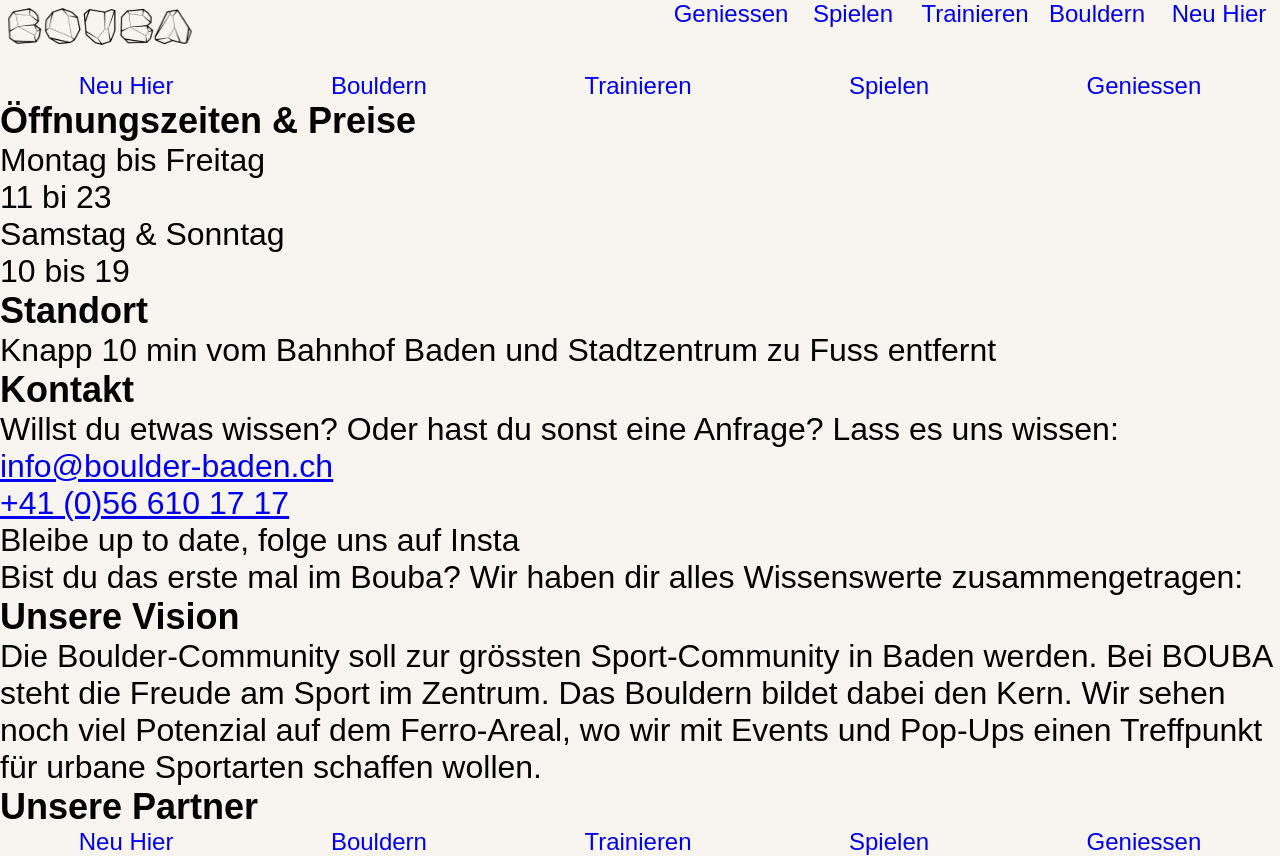
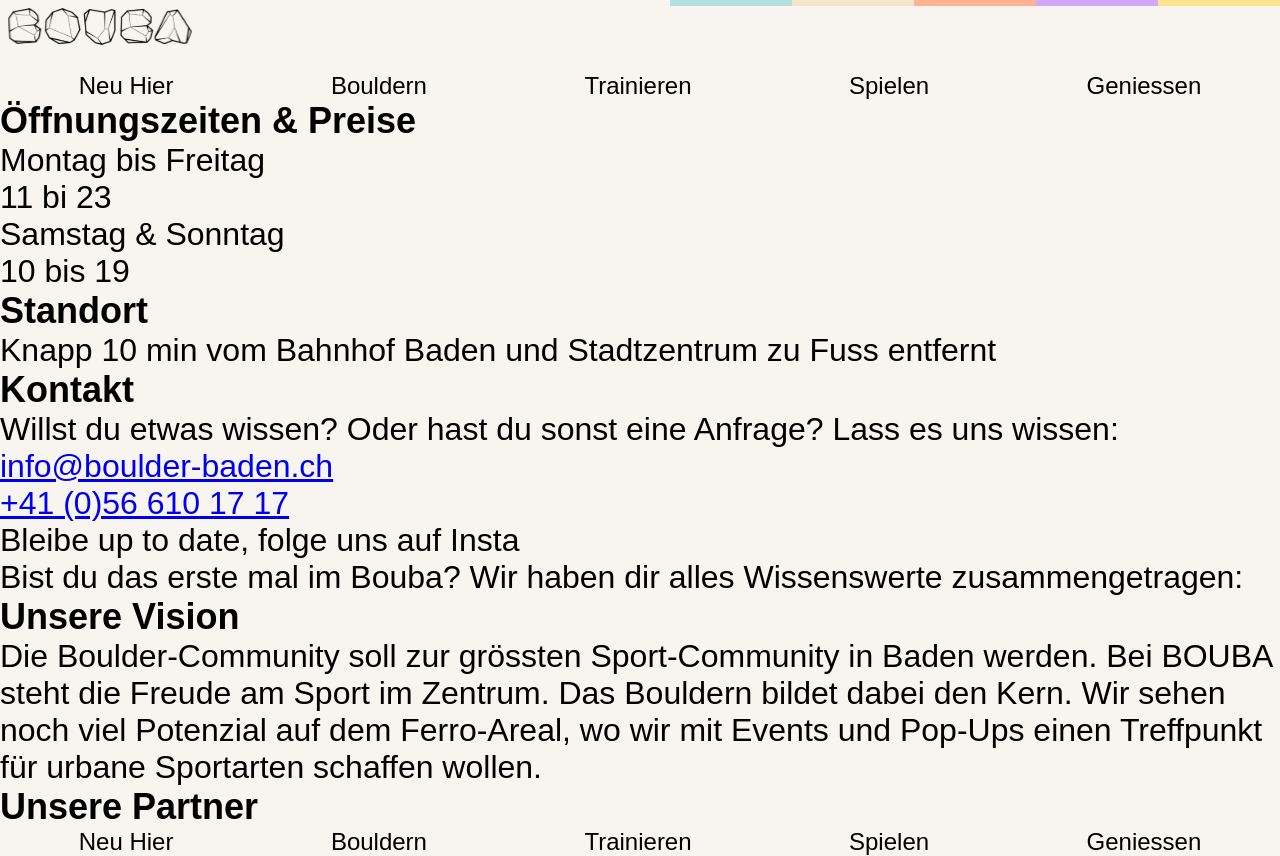
Before and after one commit to escodebar/boulder-baden.ch, a Vue app: page / in a window 1280 px wide. Built offline with nearby package versions, Linux system fonts and the light colour scheme; the HTML template or start-up script is replaced by a standard one.

Commit message:
Let elements of non-mobile header navigation appear

```diff
--- a/src/components/Navigation.vue
+++ b/src/components/Navigation.vue
@@ -22,13 +22,13 @@ defineProps<{
 </script>
 
 <style scoped>
+nav ul li a {
+  color: var(--color-text);
+}
+
 @media (max-width: 767px) {
-  nav ul li {
-    height: 81px;
-  }
   nav ul li a {
     align-items: center;
-    color: var(--color-text);
     display: flex;
     height: 81px;
     justify-content: center;
@@ -62,17 +62,9 @@ defineProps<{
     width: auto;
   }
 
-  nav.header ul {
-    flex-direction: row-reverse;
-  }
-
   nav ul li {
     flex: auto;
     text-align: center;
-  }
-
-  nav.header ul li {
-    width: 122px;
   }
 
   nav ul li a {
@@ -80,5 +72,48 @@ defineProps<{
     width: 100%;
     text-decoration: none;
   }
+
+  nav.header ul {
+    flex-direction: row;
+  }
+
+  nav.header ul li {
+    display: flex;
+    justify-content: center;
+    align-items: center;
+
+    height: var(--appbar-height);
+    overflow: hidden;
+    width: 122px;
+  }
+
+  nav.header ul li a {
+    display: flex;
+    justify-content: center;
+    align-items: end;
+    height: 100%;
+    transform: translateY(calc(-100% + 6px));
+    transition: transform 0.3s ease;
+  }
+
+  nav.header ul li:hover a {
+    transform: translateY(0);
+  }
+
+  nav.header ul li a[href="/neu-hier"] {
+    border-bottom: 6px solid var(--color-neu-hier);
+  }
+  nav.header ul li a[href="/bouldern"] {
+    border-bottom: 6px solid var(--color-bouldern);
+  }
+  nav.header ul li a[href="/trainieren"] {
+    border-bottom: 6px solid var(--color-trainieren);
+  }
+  nav.header ul li a[href="/spielen"] {
+    border-bottom: 6px solid var(--color-spielen);
+  }
+  nav.header ul li a[href="/geniessen"] {
+    border-bottom: 6px solid var(--color-geniessen);
+  }
 }
 </style>
```
